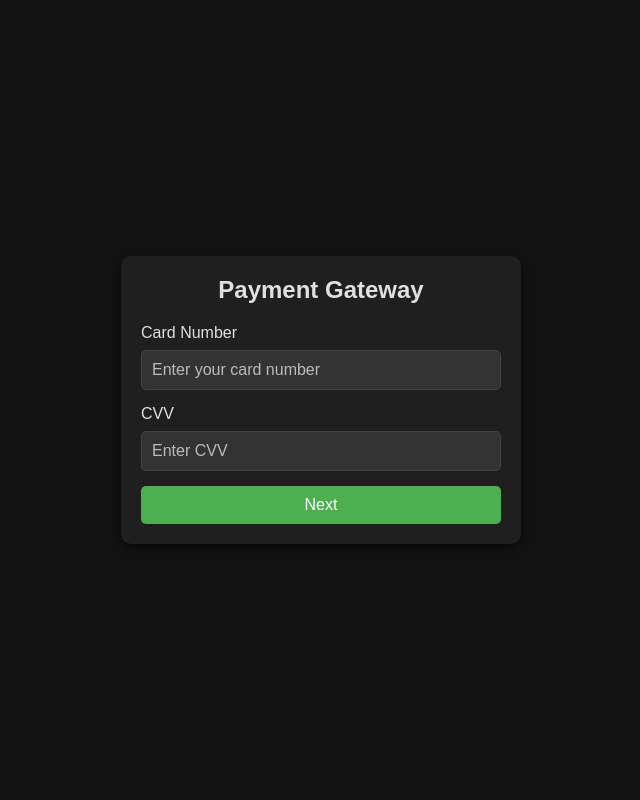
After one commit to achukash/Hack-A-Sol-3.0, a Flask app: template templates/payment.html in a window 1280 px wide. The commit adds this page. Shown: the whole page, without its empty margins (319-959 px from the left). Run offline with Flask 3, Linux system fonts and the light colour scheme; the template is opened without the code that fills it, so the values that code supplies are empty; parts of the project's set-up code (start-up, migrations or seed data) failed here and were passed over.

Commit message:
Payment gateway addes

```diff
--- a/app.py
+++ b/app.py
@@ -17,15 +17,15 @@ app.config['UPLOAD_FOLDER'] = UPLOAD_FOLDER
 def index():
     return render_template('index.html')
 
-# Route to handle file upload
-@app.route('/upload', methods=['POST'])
-def upload_files():
+
+@app.route('/payment' ,methods=['POST'])
+def payment():
     if 'win' not in request.files or 'loss' not in request.files:
         return "Files not uploaded"
-
+    global win_path, loss_path
     win_file = request.files['win']
     loss_file = request.files['loss']
-
+    print(win_file)
     # Save the files if they are PGN files
     if win_file and win_file.filename.endswith('.pgn'):
         win_path = os.path.join(UPLOAD_FOLDER, win_file.filename)
@@ -34,12 +34,16 @@ def upload_files():
     if loss_file and loss_file.filename.endswith('.pgn'):
         loss_path = os.path.join(UPLOAD_FOLDER, loss_file.filename)
         loss_file.save(loss_path)
+    return render_template('payment.html')
+# Route to handle file upload
+@app.route('/upload')
+def upload_files():
+
 
     # Analyze the files and get chess data
     win_data, loss_data, username, opponent_name = feature_analysis.print_player_analysis(win_path, loss_path)
-    print("here", get_user_stats(username))
     # Redirect to the analysis page and pass chess_data to it
-    return render_template('index.html', win_data = win_data, loss_data = loss_data, player_data=get_user_stats(username), opponent_data=get_user_stats(opponent_name))
+    return render_template('index.html', win_data = win_data, loss_data = loss_data, player_data=get_user_stats(username), opponent_data=get_user_stats(opponent_name),username=username, opponent_name=opponent_name, paid = True)
 
 if __name__ == "__main__":
     app.run(debug=True)
--- /dev/null
+++ b/static/payment.css
@@ -0,0 +1,79 @@
+* {
+    box-sizing: border-box;
+    margin: 0;
+    padding: 0;
+}
+
+body {
+    font-family: Arial, sans-serif;
+    background-color: #121212;
+    color: #fff;
+    display: flex;
+    justify-content: center;
+    align-items: center;
+    height: 100vh;
+}
+
+.payment-container {
+    background-color: #1f1f1f;
+    padding: 20px;
+    border-radius: 10px;
+    box-shadow: 0 4px 8px rgba(0, 0, 0, 0.5);
+    width: 100%;
+    max-width: 400px;
+}
+
+.payment-container h2 {
+    text-align: center;
+    margin-bottom: 20px;
+    color: #e0e0e0;
+}
+
+.payment-form label {
+    display: block;
+    margin-bottom: 8px;
+    color: #e0e0e0;
+}
+
+.payment-form input {
+    width: 100%;
+    padding: 10px;
+    margin-bottom: 15px;
+    border: 1px solid #444;
+    border-radius: 5px;
+    font-size: 16px;
+    background-color: #333;
+    color: #fff;
+}
+
+.payment-form input::placeholder {
+    color: #bbb;
+}
+
+.payment-form input:focus {
+    border-color: #4caf50;
+    outline: none;
+}
+
+.next-btn {
+    width: 100%;
+    padding: 10px;
+    background-color: #4caf50;
+    color: #fff;
+    border: none;
+    border-radius: 5px;
+    font-size: 16px;
+    cursor: pointer;
+    transition: background-color 0.3s ease;
+}
+
+.next-btn:hover {
+    background-color: #4caf50;
+}
+
+.error-message {
+    color: #ff4d4d;
+    margin-top: 10px;
+    text-align: center;
+    padding : 30px;
+}
--- /dev/null
+++ b/static/payment.js
@@ -0,0 +1,25 @@
+function validateNext() {
+    const cardNumber = document.getElementById('card-number').value.trim();
+    const cvv = document.getElementById('cvv').value.trim();
+    const errorMessage = document.getElementById('error-message');
+
+    // Reset error message
+    errorMessage.textContent = '';
+
+    // Check if card number and CVV are valid
+    if (cardNumber.length === 0) {
+        errorMessage.textContent = 'Enter card number';
+        return;  // Exit if validation fails
+    } else if (cvv.length === 0) {
+        errorMessage.textContent = 'Enter CVV';
+        return;  // Exit if validation fails
+    }
+
+    // Example validation (you can replace this with your actual validation logic)
+    if (cardNumber === '123456' && cvv === '123') {
+        // Redirect to /upload if valid
+        window.location.href = '/upload';
+    } else {
+        errorMessage.textContent = 'Enter valid card number and CVV';
+    }
+}
--- a/static/scripts.js
+++ b/static/scripts.js
@@ -54,7 +54,7 @@ function setupDropArea(dropAreaId, inputElementId, fileNameElementId) {
 function validateForm() {
     const player1File = document.getElementById('win').files.length > 0;
     const player2File = document.getElementById('loss').files.length > 0;
-    const analyzeButton = document.getElementById('analyze-button');
+    const analyzeButton = document.getElementById('proceed');
     const errorMessage = document.getElementById('error-message');
 
     if (player1File && player2File) {
--- /dev/null
+++ b/templates/payment.html
@@ -0,0 +1,26 @@
+<!DOCTYPE html>
+<html lang="en">
+<head>
+    <meta charset="UTF-8">
+    <meta name="viewport" content="width=device-width, initial-scale=1.0">
+    <title>Payment Gateway</title>
+    <link rel="stylesheet" href="/static/payment.css">
+</head>
+<body>
+    <div class="payment-container">
+        <h2>Payment Gateway</h2>
+        <div class="payment-form" id="payment-form">
+            <label for="card-number">Card Number</label>
+            <input type="text" id="card-number" placeholder="Enter your card number" maxlength="16" required>
+
+            <label for="cvv">CVV</label>
+            <input type="text" id="cvv" placeholder="Enter CVV" maxlength="3" required>
+
+            <button type="button" class="next-btn" id="next-btn" onclick="validateNext()">Next</button>
+            <span class="error-message" id="error-message"></span>
+        </div>
+    </div>
+
+    <script src="/static/payment.js"></script>
+</body>
+</html>
--- a/user_stats.py
+++ b/user_stats.py
@@ -5,12 +5,15 @@ def get_user_stats(username):
         all_stats = content.json()
         print(all_stats)
         wanted_stats = {}
+        if "disabled" in all_stats and all_stats["disabled"] == True:
+            return None
         if "title" in all_stats:
             wanted_stats["title"] = all_stats["title"]
         wanted_stats["username"] = all_stats["username"]
-        wanted_stats["url"] = all_stats["url"]
         if "profile" in all_stats:
+            print("came in")
             wanted_stats["flag_url"] = "https://flagsapi.com/" + all_stats["profile"]["flag"] + "/flat/64.png"
+
         for ratings in all_stats["perfs"]:
             if ratings in ["bullet", "blitz", "rapid", "classical"]:
                 wanted_stats[f"{ratings}_rating"] = all_stats["perfs"][ratings]["rating"]
```
Also changed, not shown: templates/index.html (+10 -3 lines).
